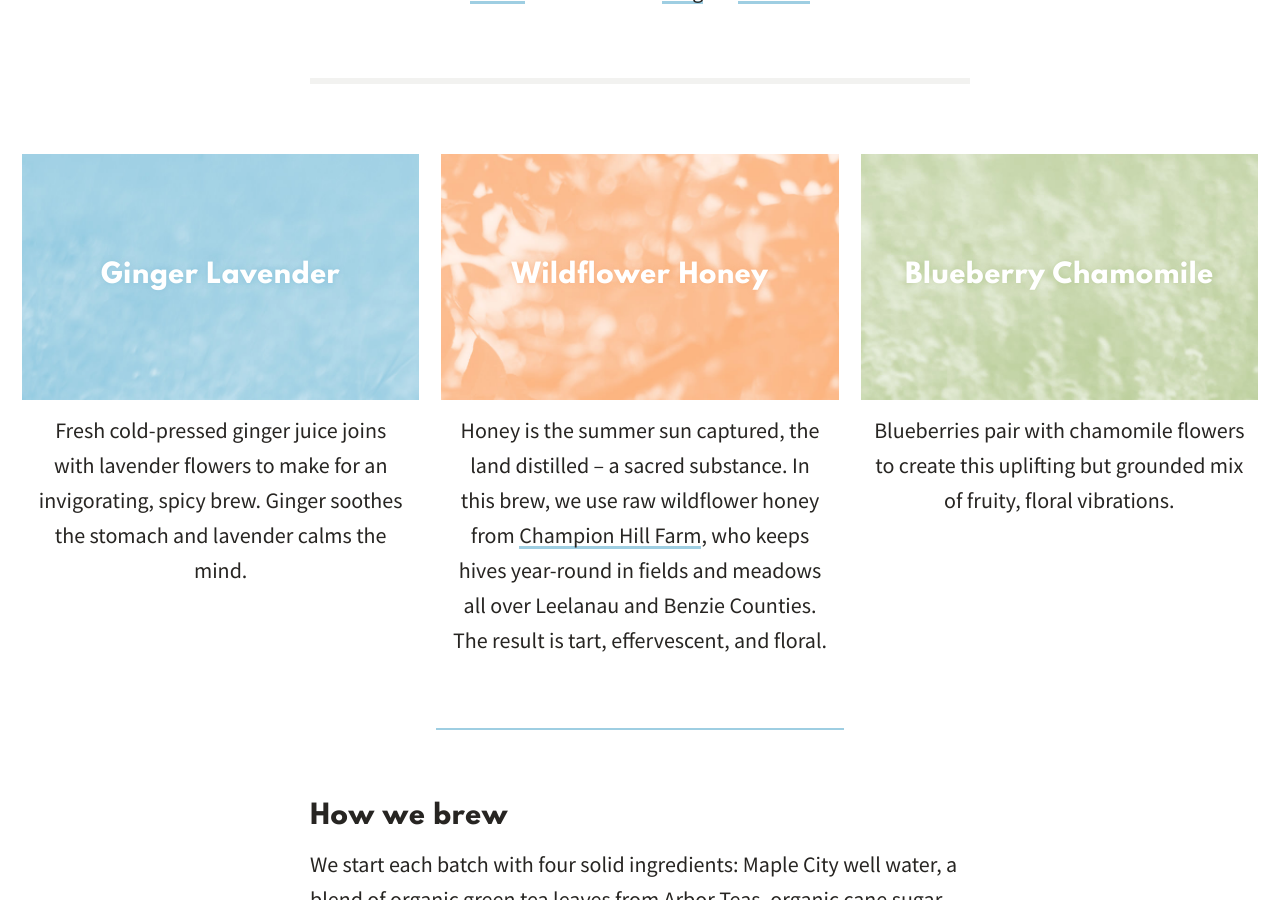
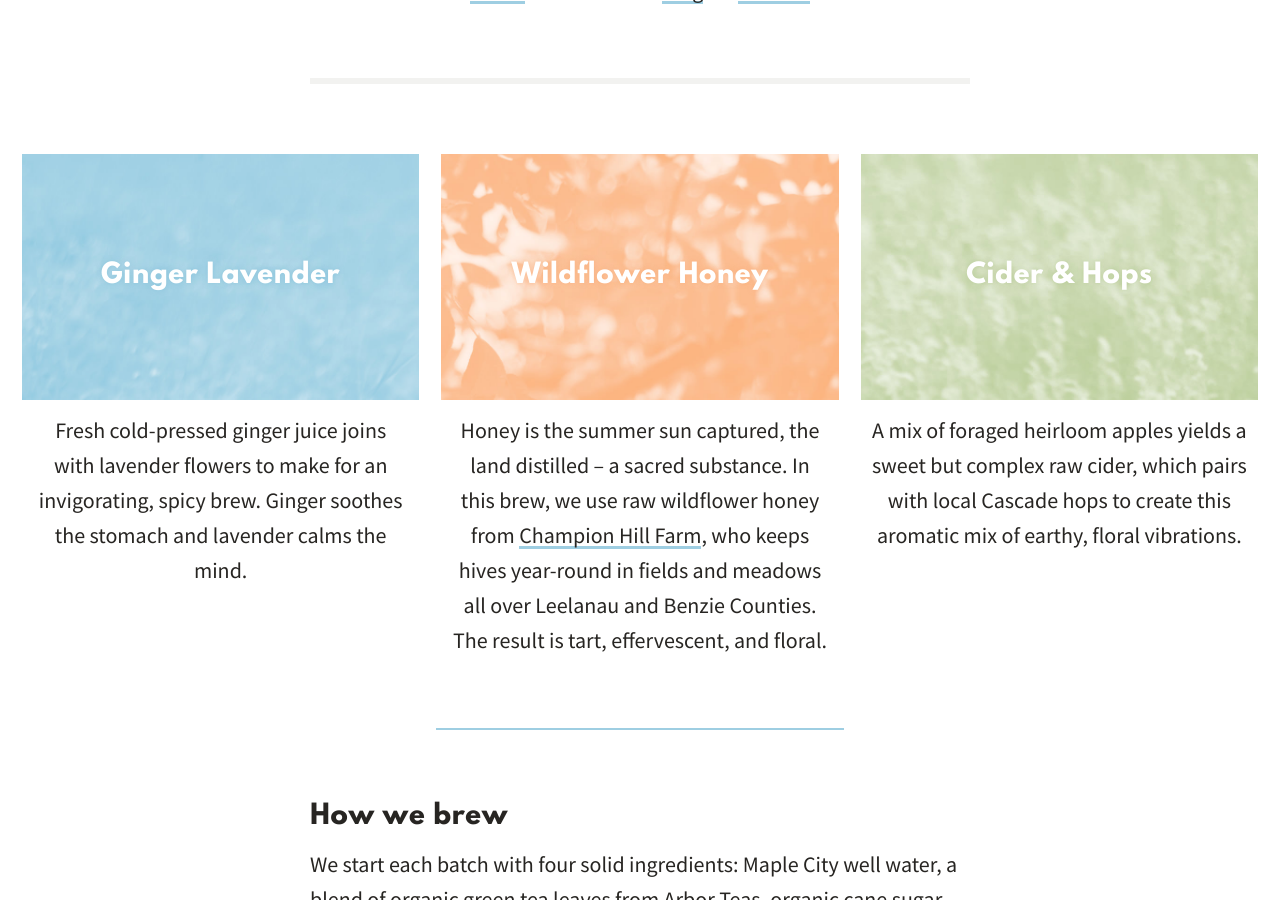
Before and after one commit to cscottmills/polyculturekombucha, a Jekyll site: the page built from flavors.html, in a window 1280 px wide and 900 px high, scrolled down 329 px. Built offline with Jekyll 4.4.1, drawn with Linux system fonts in a browser that asks for light colours.

Commit message:
[CONTENT] Add flavor

```diff
--- /dev/null
+++ b/_includes/flavor_cider_hops.md
@@ -0,0 +1,3 @@
+<h3 class="panels--title green"><b>Cider &amp; Hops</b></h3>
+
+A mix of foraged heirloom apples yields a sweet but complex raw cider, which pairs with local Cascade hops to create this aromatic mix of earthy, floral vibrations.
--- a/flavors.html
+++ b/flavors.html
@@ -12,7 +12,7 @@ title: Flavors
 		{% capture flavor_honey %}{% include flavor_honey.md %}{% endcapture %}{{ flavor_honey | markdownify }}
 	</div>
 	<div class="panels--third">
-		{% capture flavor_blueberry_chamomile %}{% include flavor_blueberry_chamomile.md %}{% endcapture %}{{ flavor_blueberry_chamomile | markdownify }}
+		{% capture flavor_cider_hops %}{% include flavor_cider_hops.md %}{% endcapture %}{{ flavor_cider_hops | markdownify }}
 	</div>
 </figure>
 <hr>
```
